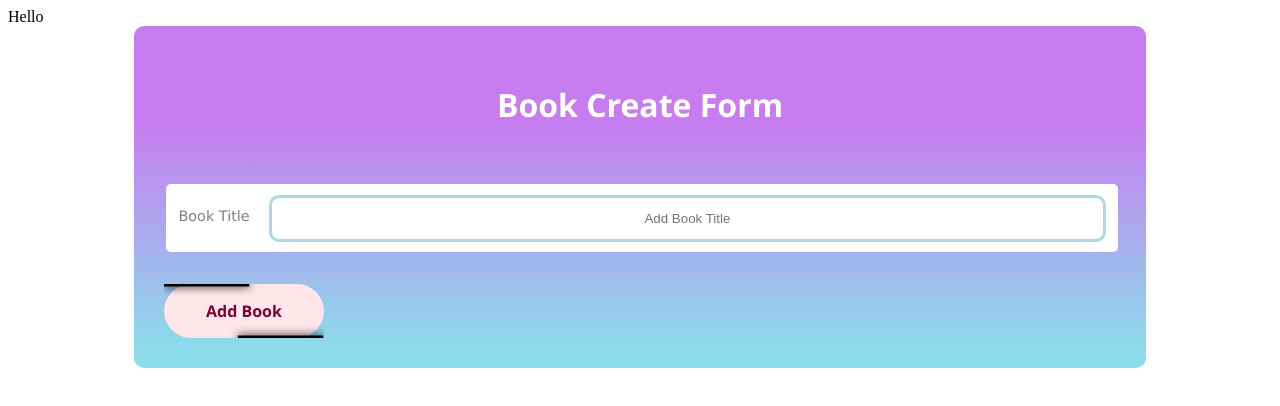
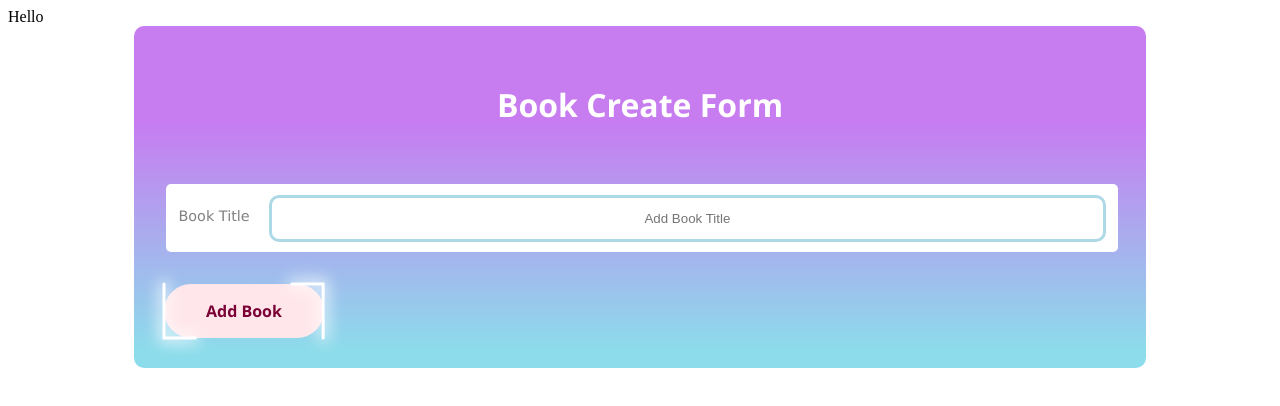
Before and after one commit to bebofofum/books-Practice, a React (Create React App) app: page / in a window 1280 px wide. Both pictures are taken after typing "Sample" into the empty fields and a click on the button "Add Book". Shown: the top 406 px of the page. Built offline with nearby package versions, Linux system fonts and the light colour scheme.

Commit message:
Finished button animation effect using css

```diff
--- a/src/components/BookCreate.js
+++ b/src/components/BookCreate.js
@@ -36,8 +36,8 @@ const BookCreate = ({ onCreateBook }) => {
             <button className='form-add-book-btn glow-effect' >
                 Add Book
                 <svg className='glow-wrap'>
-                    <rect pathLength={'100'} className='glow-soft'></rect>
-                    <rect pathLength={'100'} className='glow-hard'></rect>
+                    <rect pathLength={'100'} stroke-linecap={'round'} className='glow-soft'></rect>
+                    <rect pathLength={'100'} stroke-linecap={'round'} className='glow-hard'></rect>
                 </svg>
                 </button>
 
--- a/src/styles/BookCreate.css
+++ b/src/styles/BookCreate.css
@@ -66,32 +66,64 @@ h1 {
 }
 
 .glow-effect {
+    --glow-box-offset: 100px;
+    --glow-hard-rule-color: white;
+    --glow-hard-rule-width: 3px;
+    --glow-soft-rule-color: white;
+    --glow-soft-rule-size: 8px;
+    --glow-animation-speed: 2000ms;
     position: relative;
 }
 
 .glow-wrap {
     position: absolute;
-    inset: 0;
-    width: 100%;
-    height: 100%;
-    /* outline: 3px solid black; */
+    pointer-events: none;
+    inset: calc(var(--glow-box-offset) / -2);
+    width: calc(100% + var(--glow-box-offset));
+    height: calc(100% + var(--glow-box-offset));
+    opacity: 0;
+    /* outline: 3px solid blue; */
 }
 
 .glow-soft, .glow-hard {
-    width: 100%;
-    height: 100%;
+    width: calc(100% - var(--glow-box-offset));
+    height: calc(100% - var(--glow-box-offset));
+    x: calc(var(--glow-box-offset) / 2);
+    y: calc(var(--glow-box-offset) / 2);
     fill:transparent;
     stroke: black;
     stroke-width: 5px;
+    /* below values add up to 50px */
     stroke-dasharray: 20px 30px;
-    transition: stroke-dashoffset 500ms;
 }
 
-.glow-effect:hover .glow-soft,
-.glow-effect:hover .glow-hard {
-    stroke-dashoffset: -65px;
+
+.glow-hard {
+    stroke: var(--glow-hard-rule-color);
+    stroke-width: var(--glow-hard-rule-width);
 }
 
 .glow-soft {
-    filter:blur(5px);
+    stroke: var(--glow-soft-rule-color);
+    stroke-width: var(--glow-soft-rule-size);
+
+    filter:blur(var(--glow-soft-rule-size));
 }
+
+.glow-effect:is(:hover, :focus) :is(.glow-hard, .glow-soft){
+    stroke-dashoffset: -80px;
+    transition: stroke-dashoffset var(--glow-animation-speed);
+
+}
+
+.glow-effect:is(:hover, :focus) .glow-wrap {
+    animation: glow-box-visibility 5000ms;
+}
+
+@keyframes glow-box-visibility {
+    0%, 100% {
+        opacity: 0;
+    }
+    25%, 75% {
+        opacity: 1;
+    }}
```
